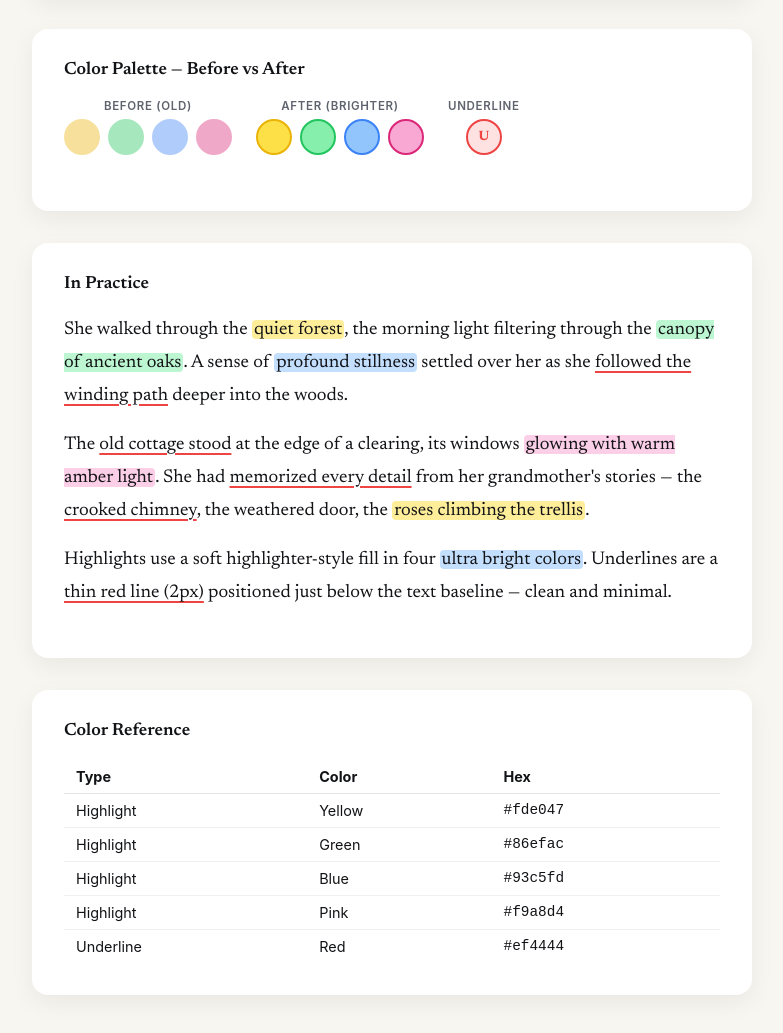
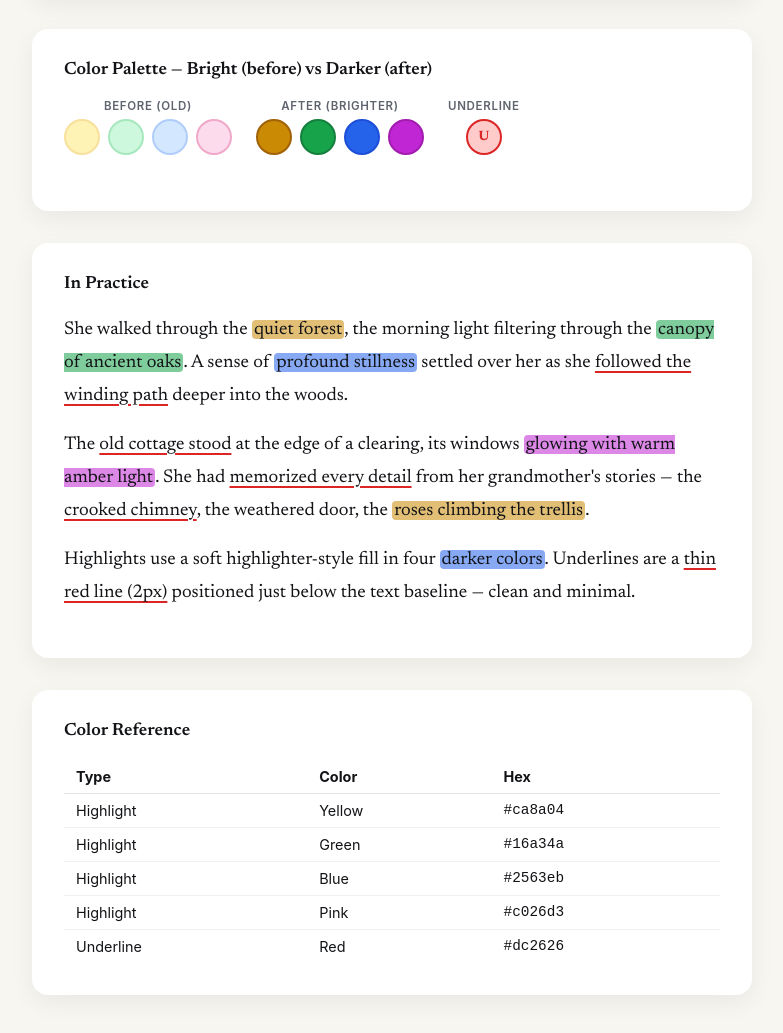
Before and after one commit to Arun2565/BookHaven, an Electron app: page mockup.html in a window 1280 px wide. Shown: the part 407-1440 px from the top of the page, without its empty margins (248-1031 px from the left). Drawn offline with Linux system fonts and the light colour scheme.

Commit message:
fix: darker highlight and underline colors
- Yellow: #fde047 -> #ca8a04
- Green:  #86efac -> #16a34a
- Blue:   #93c5fd -> #2563eb
- Pink:   #f9a8d4 -> #c026d3
- Underline red: #ef4444 -> #dc2626
- Update mockup.html to match

```diff
--- a/mockup.html
+++ b/mockup.html
@@ -79,13 +79,13 @@
     p { font-size: 1.15rem; line-height: 1.8; margin-bottom: 16px; }
 
     /* ── Highlight styles (ultra bright palette) ── */
-    .hl-yellow { background: linear-gradient(to top, rgba(253,224,71,0.55) 0%, rgba(253,224,71,0.55) 100%); border-radius: 4px; padding: 0 2px; }
-    .hl-green  { background: linear-gradient(to top, rgba(134,239,172,0.55) 0%, rgba(134,239,172,0.55) 100%); border-radius: 4px; padding: 0 2px; }
-    .hl-blue   { background: linear-gradient(to top, rgba(147,197,253,0.55) 0%, rgba(147,197,253,0.55) 100%); border-radius: 4px; padding: 0 2px; }
-    .hl-pink   { background: linear-gradient(to top, rgba(249,168,212,0.55) 0%, rgba(249,168,212,0.55) 100%); border-radius: 4px; padding: 0 2px; }
+    .hl-yellow { background: linear-gradient(to top, rgba(202,138,4,0.55) 0%, rgba(202,138,4,0.55) 100%); border-radius: 4px; padding: 0 2px; }
+    .hl-green  { background: linear-gradient(to top, rgba(22,163,74,0.55) 0%, rgba(22,163,74,0.55) 100%); border-radius: 4px; padding: 0 2px; }
+    .hl-blue   { background: linear-gradient(to top, rgba(37,99,235,0.55) 0%, rgba(37,99,235,0.55) 100%); border-radius: 4px; padding: 0 2px; }
+    .hl-pink   { background: linear-gradient(to top, rgba(192,38,211,0.55) 0%, rgba(192,38,211,0.55) 100%); border-radius: 4px; padding: 0 2px; }
 
     /* ── Underline (thin red line) ── */
-    .ul-red { text-decoration: underline; text-decoration-color: #ef4444; text-decoration-thickness: 2px; text-underline-offset: 4px; }
+    .ul-red { text-decoration: underline; text-decoration-color: #dc2626; text-decoration-thickness: 2px; text-underline-offset: 4px; }
 
     /* ── Color swatches ── */
     .swatches { display: flex; gap: 24px; flex-wrap: wrap; margin-bottom: 24px; align-items: center; }
@@ -109,12 +109,12 @@
       font-size: 0.85rem; font-weight: 700;
     }
 
-    .swatch.hl-y-swatch { background: #fde047; border: 2px solid #eab308; }
-    .swatch.hl-g-swatch { background: #86efac; border: 2px solid #22c55e; }
-    .swatch.hl-b-swatch { background: #93c5fd; border: 2px solid #3b82f6; }
-    .swatch.hl-p-swatch { background: #f9a8d4; border: 2px solid #db2777; }
+    .swatch.hl-y-swatch { background: #ca8a04; border: 2px solid #a16207; }
+    .swatch.hl-g-swatch { background: #16a34a; border: 2px solid #15803d; }
+    .swatch.hl-b-swatch { background: #2563eb; border: 2px solid #1d4ed8; }
+    .swatch.hl-p-swatch { background: #c026d3; border: 2px solid #a21caf; }
 
-    .swatch.ul-swatch { background: #fee2e2; color: #ef4444; border: 2px solid #ef4444; }
+    .swatch.ul-swatch { background: #fecaca; color: #dc2626; border: 2px solid #dc2626; }
 
     /* ── Toolbar mockup ── */
     .toolbar-mock {
@@ -138,7 +138,7 @@
 <body>
   <div class="container">
     <h1>Highlight & Underline Preview</h1>
-    <p class="subtitle">Ultra bright highlight palette + thin red underline</p>
+    <p class="subtitle">Darker highlight palette + thin red underline</p>
 
     <div class="font-note">
       <strong>Font:</strong> This mockup uses <strong>Newsreader</strong> (Google Fonts, variable weight).<br />
@@ -167,24 +167,24 @@
 
     <!-- Color Palette -->
     <div class="mock-card">
-      <h2>Color Palette — Before vs After</h2>
+      <h2>Color Palette — Bright (before) vs Darker (after)</h2>
       <div class="swatches">
         <div class="swatch-group">
           <span class="swatch-group-label">Before (old)</span>
           <div class="swatch-row">
-            <div class="swatch old-color" style="background:#eab308;border:2px solid #eab308"></div>
-            <div class="swatch old-color" style="background:#22c55e;border:2px solid #22c55e"></div>
-            <div class="swatch old-color" style="background:#3b82f6;border:2px solid #3b82f6"></div>
-            <div class="swatch old-color" style="background:#db2777;border:2px solid #db2777"></div>
+            <div class="swatch old-color" style="background:#fde047;border:2px solid #eab308"></div>
+            <div class="swatch old-color" style="background:#86efac;border:2px solid #22c55e"></div>
+            <div class="swatch old-color" style="background:#93c5fd;border:2px solid #3b82f6"></div>
+            <div class="swatch old-color" style="background:#f9a8d4;border:2px solid #db2777"></div>
           </div>
         </div>
         <div class="swatch-group">
           <span class="swatch-group-label">After (brighter)</span>
           <div class="swatch-row">
-            <div class="swatch" style="background:#fde047;border:2px solid #eab308"></div>
-            <div class="swatch" style="background:#86efac;border:2px solid #22c55e"></div>
-            <div class="swatch" style="background:#93c5fd;border:2px solid #3b82f6"></div>
-            <div class="swatch" style="background:#f9a8d4;border:2px solid #db2777"></div>
+            <div class="swatch" style="background:#ca8a04;border:2px solid #a16207"></div>
+            <div class="swatch" style="background:#16a34a;border:2px solid #15803d"></div>
+            <div class="swatch" style="background:#2563eb;border:2px solid #1d4ed8"></div>
+            <div class="swatch" style="background:#c026d3;border:2px solid #a21caf"></div>
           </div>
         </div>
         <div class="swatch-group">
@@ -213,7 +213,7 @@
         the <span class="hl-yellow">roses climbing the trellis</span>.
       </p>
       <p>
-        Highlights use a soft highlighter-style fill in four <span class="hl-blue">ultra bright colors</span>.
+        Highlights use a soft highlighter-style fill in four <span class="hl-blue">darker colors</span>.
         Underlines are a <span class="ul-red">thin red line (2px)</span>
         positioned just below the text baseline — clean and minimal.
       </p>
@@ -228,11 +228,11 @@
           <th style="text-align:left;padding:8px 12px;">Color</th>
           <th style="text-align:left;padding:8px 12px;">Hex</th>
         </tr>
-        <tr style="border-bottom:1px solid #f0f0f0;"><td style="padding:8px 12px;">Highlight</td><td style="padding:8px 12px;">Yellow</td><td style="padding:8px 12px;font-family:monospace;">#fde047</td></tr>
-        <tr style="border-bottom:1px solid #f0f0f0;"><td style="padding:8px 12px;">Highlight</td><td style="padding:8px 12px;">Green</td><td style="padding:8px 12px;font-family:monospace;">#86efac</td></tr>
-        <tr style="border-bottom:1px solid #f0f0f0;"><td style="padding:8px 12px;">Highlight</td><td style="padding:8px 12px;">Blue</td><td style="padding:8px 12px;font-family:monospace;">#93c5fd</td></tr>
-        <tr style="border-bottom:1px solid #f0f0f0;"><td style="padding:8px 12px;">Highlight</td><td style="padding:8px 12px;">Pink</td><td style="padding:8px 12px;font-family:monospace;">#f9a8d4</td></tr>
-        <tr><td style="padding:8px 12px;">Underline</td><td style="padding:8px 12px;">Red</td><td style="padding:8px 12px;font-family:monospace;">#ef4444</td></tr>
+        <tr style="border-bottom:1px solid #f0f0f0;"><td style="padding:8px 12px;">Highlight</td><td style="padding:8px 12px;">Yellow</td><td style="padding:8px 12px;font-family:monospace;">#ca8a04</td></tr>
+        <tr style="border-bottom:1px solid #f0f0f0;"><td style="padding:8px 12px;">Highlight</td><td style="padding:8px 12px;">Green</td><td style="padding:8px 12px;font-family:monospace;">#16a34a</td></tr>
+        <tr style="border-bottom:1px solid #f0f0f0;"><td style="padding:8px 12px;">Highlight</td><td style="padding:8px 12px;">Blue</td><td style="padding:8px 12px;font-family:monospace;">#2563eb</td></tr>
+        <tr style="border-bottom:1px solid #f0f0f0;"><td style="padding:8px 12px;">Highlight</td><td style="padding:8px 12px;">Pink</td><td style="padding:8px 12px;font-family:monospace;">#c026d3</td></tr>
+        <tr><td style="padding:8px 12px;">Underline</td><td style="padding:8px 12px;">Red</td><td style="padding:8px 12px;font-family:monospace;">#dc2626</td></tr>
       </table>
     </div>
   </div>
--- a/src/main.js
+++ b/src/main.js
@@ -1218,7 +1218,7 @@ async function addHighlight(color) {
 }
 
 async function addUnderline() {
-  await addAnnotation('underline', '#ef4444');
+  await addAnnotation('underline', '#dc2626');
   showToast('Underline saved');
 }
 
--- a/src/style.css
+++ b/src/style.css
@@ -1283,14 +1283,14 @@ input {
   transform: scale(1.1);
 }
 
-.hl-yellow { background-color: #fde047; }
-.hl-green { background-color: #86efac; }
-.hl-blue { background-color: #93c5fd; }
-.hl-pink { background-color: #f9a8d4; }
+.hl-yellow { background-color: #ca8a04; }
+.hl-green { background-color: #16a34a; }
+.hl-blue { background-color: #2563eb; }
+.hl-pink { background-color: #c026d3; }
 
 .hl-underline {
-  background: #fee2e2;
-  color: #ef4444;
+  background: #fecaca;
+  color: #dc2626;
   font-weight: 700;
   font-size: 1rem;
   font-family: inherit;
@@ -1308,7 +1308,7 @@ input {
 }
 
 .epubjs-hl-underline, g[class*="underline"], line[class*="underline"], path[class*="underline"] {
-  stroke: #ef4444 !important;
+  stroke: #dc2626 !important;
   stroke-width: 2px !important;
   stroke-opacity: 1.0 !important;
   pointer-events: auto !important;
```
Also changed, not shown: index.html (+4 -4 lines).
